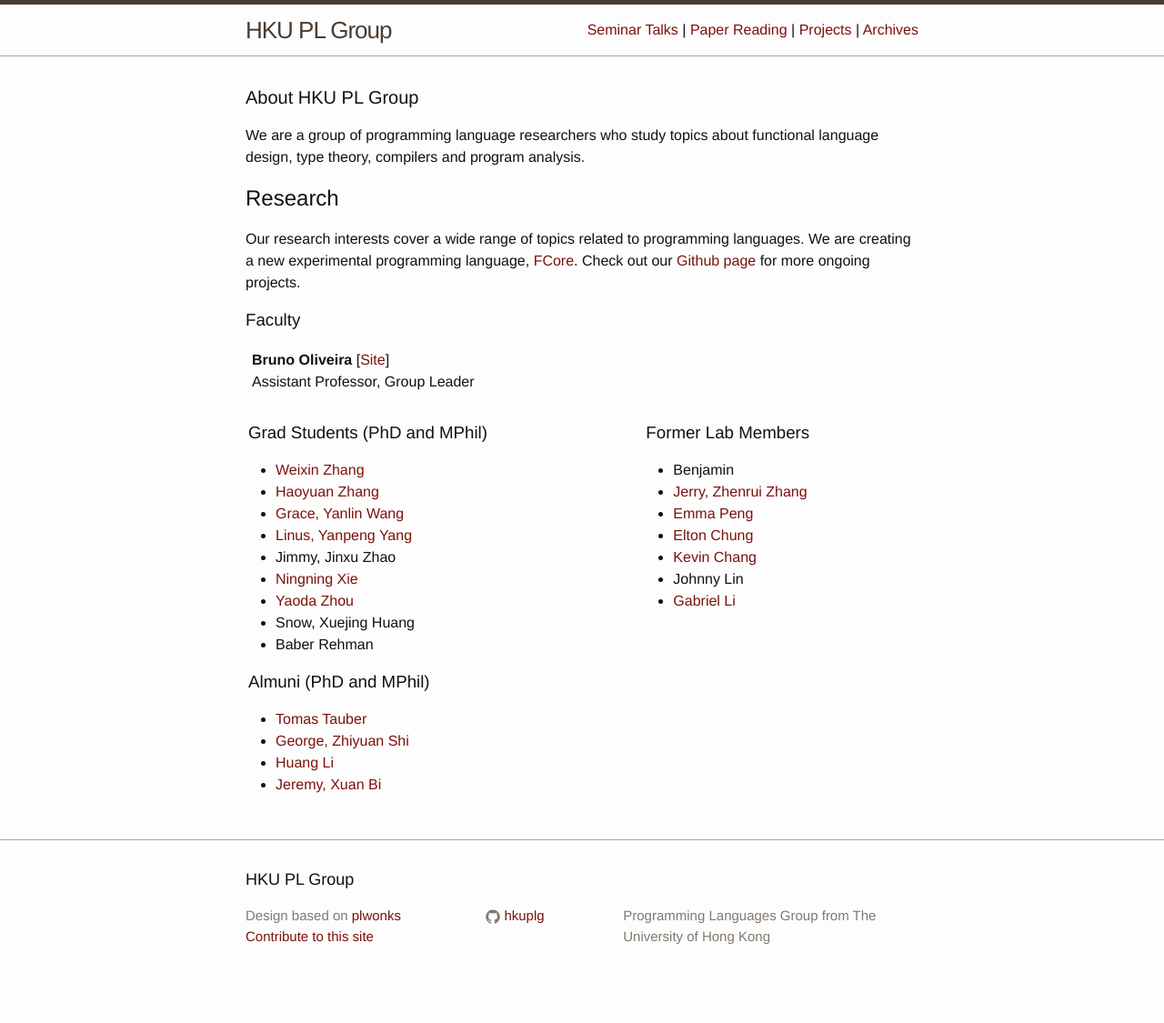
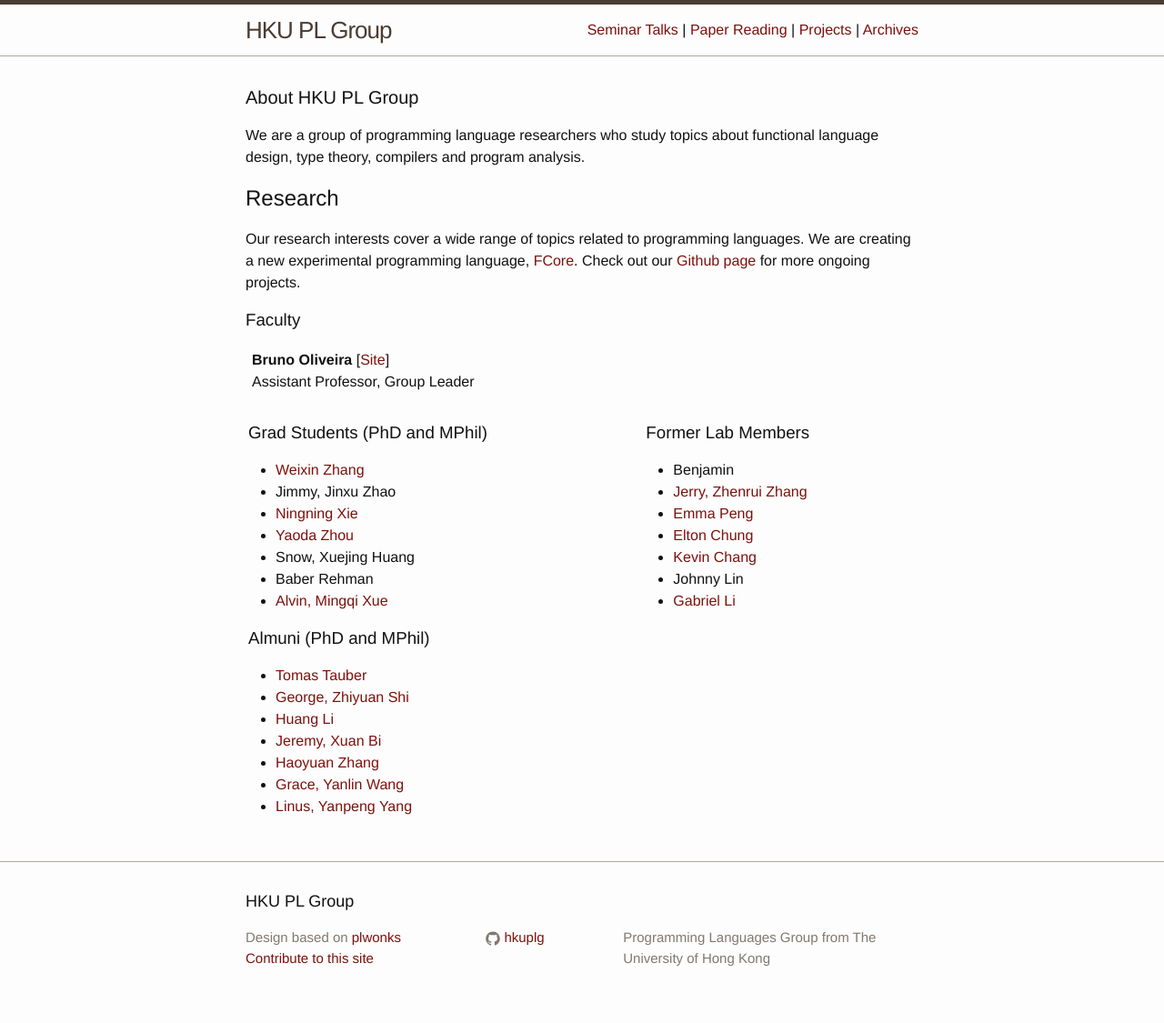
Before and after one commit to hkuplg/hkuplg.github.io, a Jekyll site: the page built from index.html, in a window 1280 px wide. Shown: the whole page at 91% size. Built offline with Jekyll 4.4.1, drawn with Linux system fonts in a browser that asks for light colours; before the commit the page ends 1101 px from its top, so only the background shows below that; some of the changed lines change nothing that is shown.

Commit message:
Update index.html

```diff
--- a/index.html
+++ b/index.html
@@ -30,14 +30,12 @@ layout: default
   <h3>Grad Students (PhD and MPhil)</h3>
   <ul>
     <li><a href="https://github.com/wxzh">Weixin Zhang</a></li>
-    <li><a href="https://github.com/hy-zhang">Haoyuan Zhang</a></li>
-    <li><a href="https://github.com/YanlinWang">Grace, Yanlin Wang</a></li>
-    <li><a href="https://linusyang.com">Linus, Yanpeng Yang</a></li>
     <li>Jimmy, Jinxu Zhao</li>
     <li><a href="https://xnning.github.io">Ningning Xie</a></li>
     <li><a href="https://juda.netlify.com/">Yaoda Zhou</a></li>
     <li>Snow, Xuejing Huang</li>
     <li>Baber Rehman</li>
+    <li><a href="https://vinalx.github.io">Alvin, Mingqi Xue</a></li>
   </ul>
 
   <h3>Almuni (PhD and MPhil)</h3>
@@ -46,6 +44,9 @@ layout: default
     <li><a href="https://github.com/zhiyuanshi">George, Zhiyuan Shi</a></li>
     <li><a href="https://github.com/lihuanglx">Huang Li</a></li>
     <li><a href="https://bixuanzju.github.io">Jeremy, Xuan Bi</a></li>
+    <li><a href="https://github.com/hy-zhang">Haoyuan Zhang</a></li>
+    <li><a href="https://github.com/YanlinWang">Grace, Yanlin Wang</a></li>
+    <li><a href="https://linusyang.com">Linus, Yanpeng Yang</a></li>
   </ul>
   </td>
 
```
